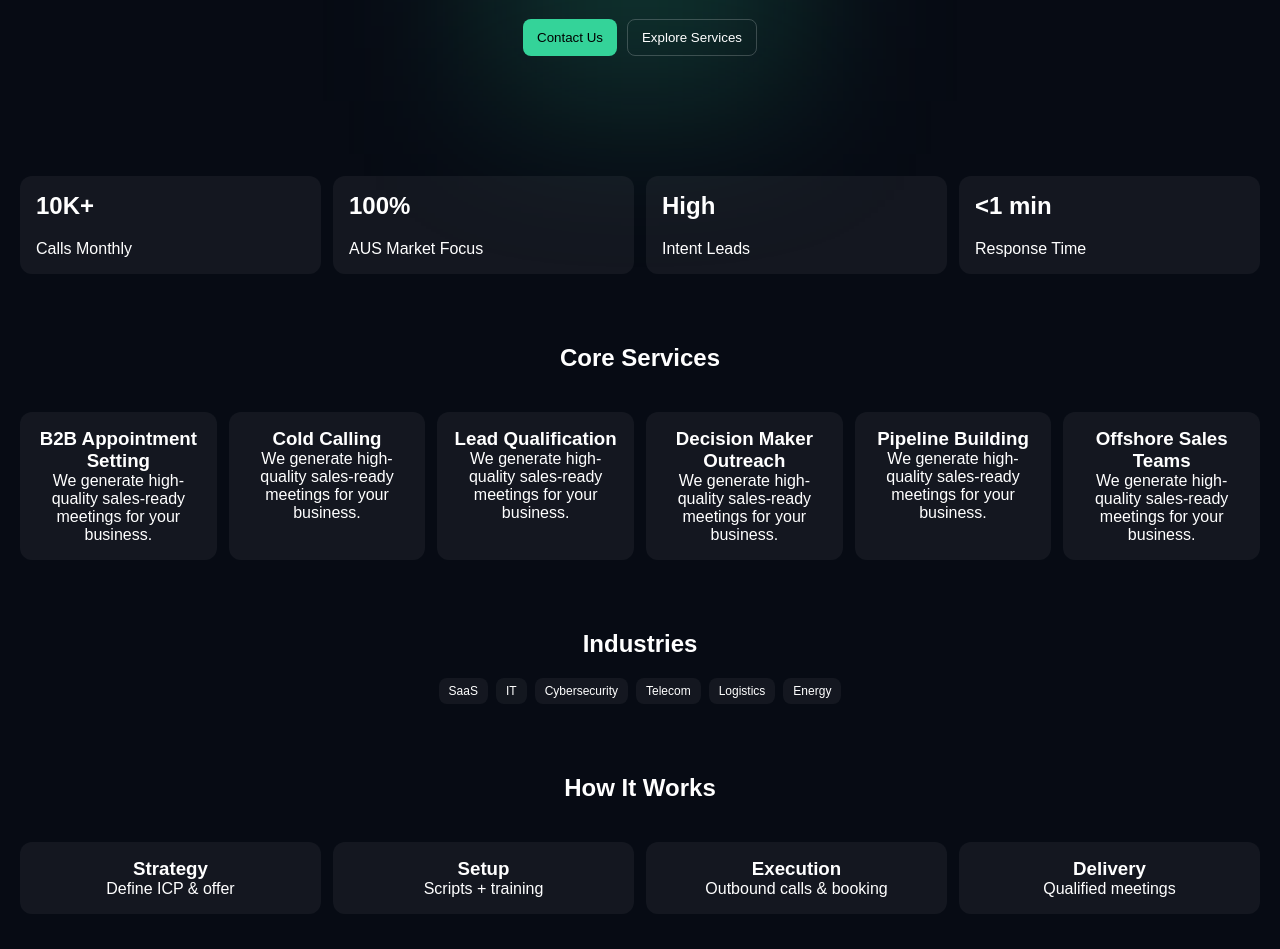
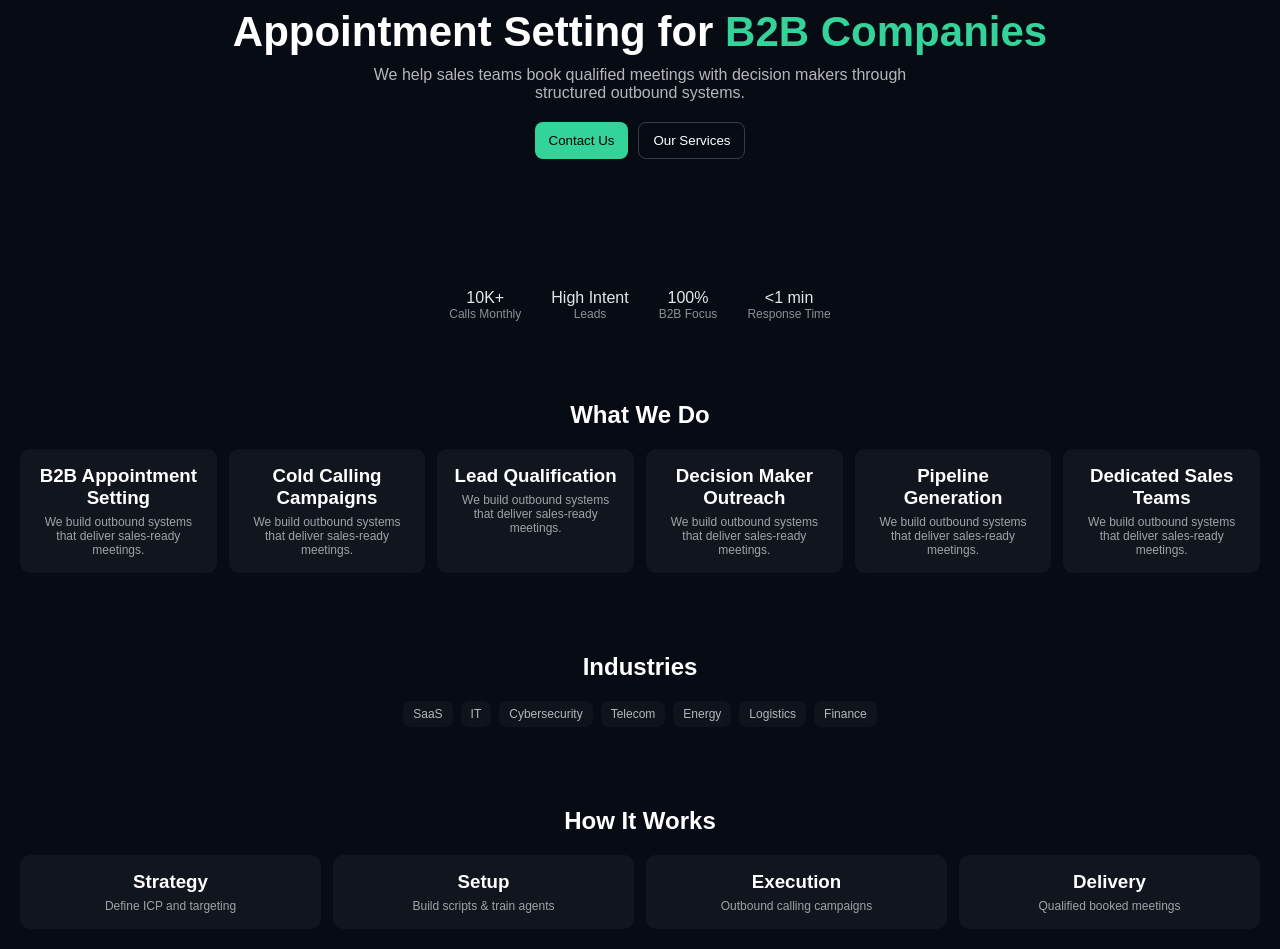
Before and after one commit to youssefamrr0582-debug/leadex-new, a React (Vite) app: page / in a window 1280 px wide. Shown: the part 243-1192 px from the top of the page. Built offline with nearby package versions, Linux system fonts and the light colour scheme.

Commit message:
Update App.jsx

```diff
--- a/src/App.jsx
+++ b/src/App.jsx
@@ -11,9 +11,9 @@ export default function App() {
   }, []);
 
   return (
-    <div className="app">
+    <div className="page">
 
-      {/* NAV */}
+      {/* NAV (clean like Belkins) */}
       <header className="nav">
         <div className="logo">Lead<span>EX</span></div>
 
@@ -24,92 +24,79 @@ export default function App() {
           <button onClick={() => scrollTo("process")}>Process</button>
         </div>
 
-        <button className="ctaBtn">Contact Us</button>
+        <button className="cta">Contact Us</button>
       </header>
 
-      {/* HERO */}
+      {/* HERO (Belkins style: simple message) */}
       <section className="hero">
-        <div className="glow"></div>
-
         <h1>
-          We Book <span>Qualified B2B Meetings</span> for Your Sales Team
+          Appointment Setting for <span>B2B Companies</span>
         </h1>
 
         <p>
-          LeadEX is a performance-driven appointment setting agency helping B2B companies scale pipeline with high-intent outbound systems.
+          We help sales teams book qualified meetings with decision makers through structured outbound systems.
         </p>
 
         <div className="heroBtns">
           <button className="primary">Contact Us</button>
           <button className="secondary" onClick={() => scrollTo("services")}>
-            Explore Services
+            Our Services
           </button>
         </div>
       </section>
 
-      {/* RESULTS */}
-      <section id="results" className="grid">
-        <div className="card">
-          <h2>10K+</h2>
-          <p>Calls Monthly</p>
-        </div>
-        <div className="card">
-          <h2>100%</h2>
-          <p>AUS Market Focus</p>
-        </div>
-        <div className="card">
-          <h2>High</h2>
-          <p>Intent Leads</p>
-        </div>
-        <div className="card">
-          <h2>&lt;1 min</h2>
-          <p>Response Time</p>
-        </div>
+      {/* RESULTS (simple proof like Belkins) */}
+      <section id="results" className="stats">
+        <div>10K+ <span>Calls Monthly</span></div>
+        <div>High Intent <span>Leads</span></div>
+        <div>100% <span>B2B Focus</span></div>
+        <div>&lt;1 min <span>Response Time</span></div>
       </section>
 
-      {/* SERVICES */}
+      {/* SERVICES (very clean like Belkins) */}
       <section id="services" className="section">
-        <h2>Core Services</h2>
+        <h2>What We Do</h2>
 
         <div className="grid">
           {[
             "B2B Appointment Setting",
-            "Cold Calling",
+            "Cold Calling Campaigns",
             "Lead Qualification",
             "Decision Maker Outreach",
-            "Pipeline Building",
-            "Offshore Sales Teams"
+            "Pipeline Generation",
+            "Dedicated Sales Teams"
           ].map((s, i) => (
-            <div key={i} className="card hover">
+            <div key={i} className="card">
               <h3>{s}</h3>
-              <p>We generate high-quality sales-ready meetings for your business.</p>
+              <p>We build outbound systems that deliver sales-ready meetings.</p>
             </div>
           ))}
         </div>
       </section>
 
-      {/* INDUSTRIES */}
+      {/* INDUSTRIES (Belkins style tags) */}
       <section id="industries" className="section">
         <h2>Industries</h2>
+
         <div className="tags">
-          {["SaaS","IT","Cybersecurity","Telecom","Logistics","Energy"].map((i, idx) => (
-            <span key={idx} className="tag">{i}</span>
+          {["SaaS","IT","Cybersecurity","Telecom","Energy","Logistics","Finance"].map((i, idx) => (
+            <span key={idx}>{i}</span>
           ))}
         </div>
       </section>
 
-      {/* PROCESS */}
+      {/* PROCESS (simple 4 steps like Belkins) */}
       <section id="process" className="section">
         <h2>How It Works</h2>
 
         <div className="grid">
           {[
-            ["Strategy","Define ICP & offer"],
-            ["Setup","Scripts + training"],
-            ["Execution","Outbound calls & booking"],
-            ["Delivery","Qualified meetings"]
+            ["Strategy","Define ICP and targeting"],
+            ["Setup","Build scripts & train agents"],
+            ["Execution","Outbound calling campaigns"],
+            ["Delivery","Qualified booked meetings"]
           ].map((p, i) => (
-            <div key={i} className="card hover">
+            <div key={i} className="card">
               <h3>{p[0]}</h3>
               <p>{p[1]}</p>
             </div>
@@ -117,9 +104,9 @@ export default function App() {
         </div>
       </section>
 
-      {/* CTA */}
+      {/* CTA (Belkins simple end section) */}
       <section className="cta">
-        <h2>Ready to scale your pipeline?</h2>
+        <h2>Let’s build your pipeline</h2>
         <button className="primary">Contact Us</button>
       </section>
 
@@ -138,11 +125,11 @@ export default function App() {
           font-family: Arial;
         }
 
-        .app {
+        .page {
           padding:20px;
         }
 
-        /* NAV */
+        /* NAV (Belkins clean) */
         .nav {
           display:flex;
           justify-content:space-between;
@@ -161,15 +148,16 @@ export default function App() {
 
         .links {
           display:flex;
-          gap:12px;
+          gap:15px;
         }
 
         .links button {
           background:none;
           border:none;
           color:white;
-          opacity:0.7;
+          opacity:0.6;
           cursor:pointer;
+          transition:0.2s;
         }
 
         .links button:hover {
@@ -177,7 +165,7 @@ export default function App() {
           color:#34d399;
         }
 
-        .ctaBtn {
+        .cta {
           background:#34d399;
           border:none;
           padding:8px 12px;
@@ -185,15 +173,14 @@ export default function App() {
           cursor:pointer;
         }
 
-        /* HERO */
+        /* HERO (very simple like Belkins) */
         .hero {
           text-align:center;
-          padding:80px 20px;
-          position:relative;
+          padding:90px 20px;
         }
 
         .hero h1 {
-          font-size:40px;
+          font-size:42px;
         }
 
         .hero span {
@@ -230,17 +217,34 @@ export default function App() {
           cursor:pointer;
         }
 
-        /* GLOW */
-        .glow {
-          position:absolute;
-          width:300px;
-          height:300px;
-          background:#34d39933;
-          filter:blur(80px);
-          top:40%;
-          left:50%;
-          transform:translate(-50%,-50%);
-          z-index:-1;
+        /* STATS (Belkins style minimal proof row) */
+        .stats {
+          display:flex;
+          justify-content:center;
+          gap:30px;
+          flex-wrap:wrap;
+          margin-top:40px;
+          opacity:0.9;
+        }
+
+        .stats div {
+          text-align:center;
+        }
+
+        .stats span {
+          display:block;
+          font-size:12px;
+          opacity:0.6;
+        }
+
+        /* SECTIONS */
+        .section {
+          margin-top:80px;
+          text-align:center;
+        }
+
+        h2 {
+          margin-bottom:20px;
         }
 
         /* GRID */
@@ -248,29 +252,25 @@ export default function App() {
           display:grid;
           grid-template-columns:repeat(auto-fit,minmax(180px,1fr));
           gap:12px;
-          margin-top:40px;
+          margin-top:20px;
         }
 
         .card {
-          background:rgba(255,255,255,0.05);
+          background:rgba(255,255,255,0.04);
           padding:16px;
-          border-radius:12px;
-          transition:0.3s;
+          border-radius:10px;
+          transition:0.2s;
         }
 
         .card:hover {
-          transform:translateY(-5px);
-          background:rgba(52,211,153,0.1);
+          transform:translateY(-4px);
+          background:rgba(52,211,153,0.08);
         }
 
-        /* SECTIONS */
-        .section {
-          margin-top:70px;
-          text-align:center;
-        }
-
-        h2 {
-          margin-bottom:20px;
+        .card p {
+          opacity:0.6;
+          font-size:12px;
+          margin-top:6px;
         }
 
         /* TAGS */
@@ -281,29 +281,30 @@ export default function App() {
           gap:8px;
         }
 
-        .tag {
+        .tags span {
           background:rgba(255,255,255,0.05);
           padding:6px 10px;
           border-radius:8px;
           font-size:12px;
+          opacity:0.7;
         }
 
         /* CTA */
         .cta {
           text-align:center;
-          margin-top:80px;
+          margin-top:90px;
         }
 
         footer {
           text-align:center;
           margin-top:50px;
-          opacity:0.5;
+          opacity:0.4;
           font-size:12px;
         }
 
         /* MOBILE */
         @media(max-width:600px){
-          .hero h1 { font-size:26px; }
+          .hero h1 { font-size:28px; }
           .links { display:none; }
         }
       `}</style>
```
